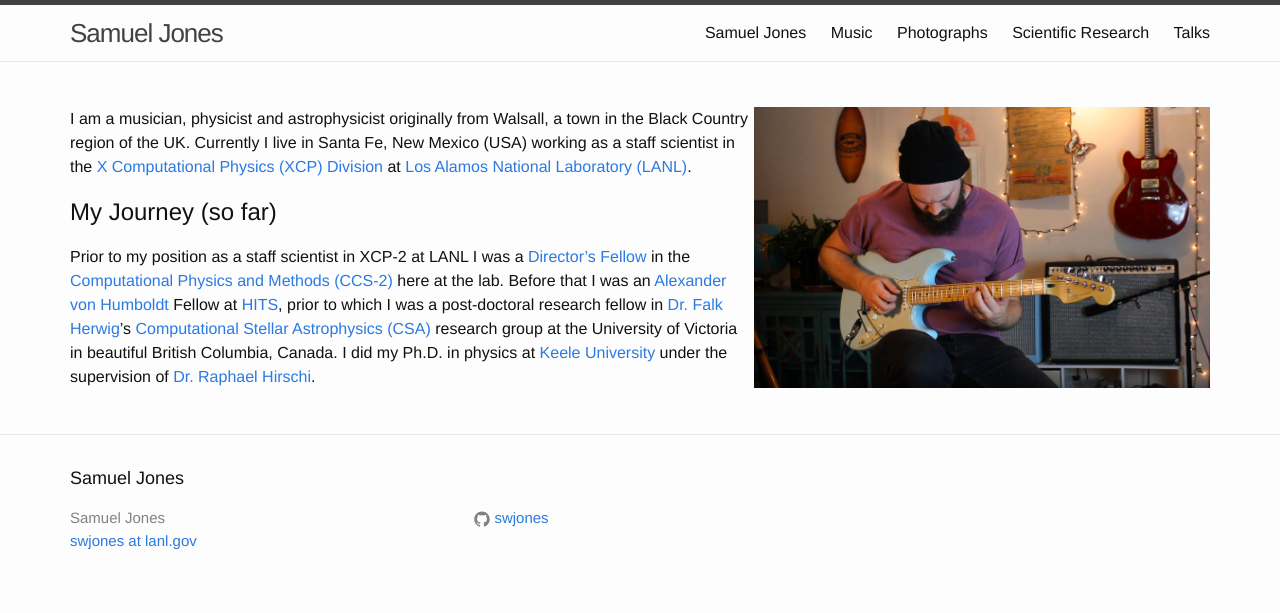
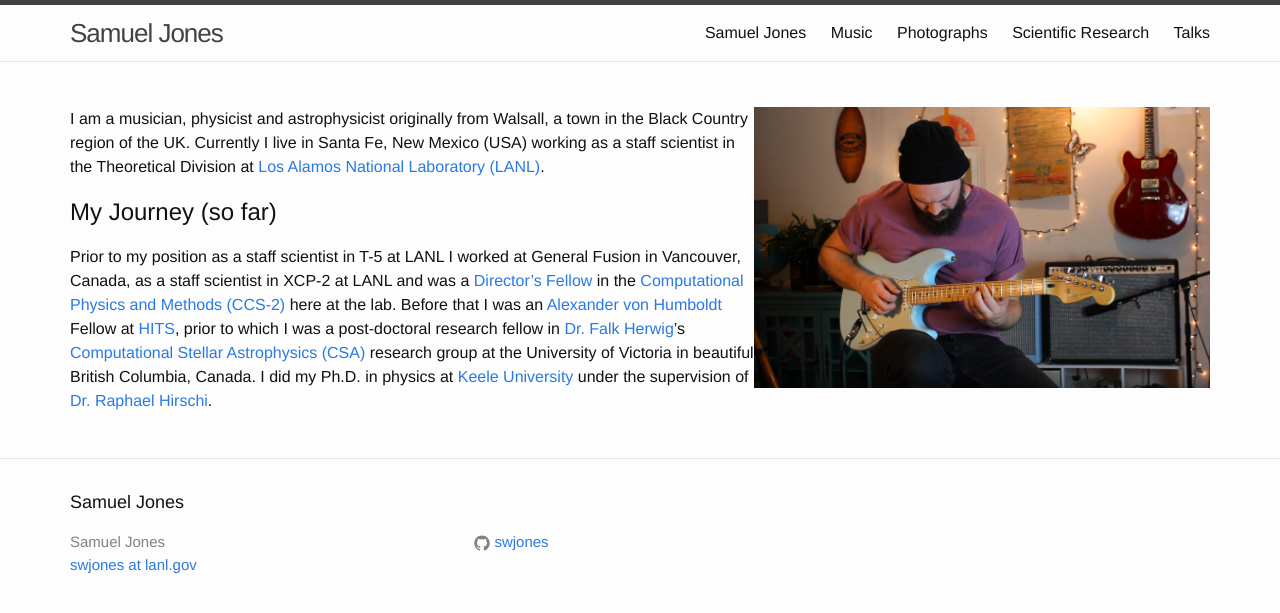
Before and after one commit to swjones/swjones.github.io, a Jekyll site: the page built from index.md, in a window 1280 px wide. Shown: the top 613 px of the page. Built offline with Jekyll 4.4.1, drawn with Linux system fonts in a browser that asks for light colours.

Commit message:
update job

```diff
--- a/index.md
+++ b/index.md
@@ -7,15 +7,14 @@ title: Samuel Jones
 
 I am a musician, physicist and astrophysicist originally from Walsall, a town
 in the Black Country region of the UK. Currently I live in Santa
-Fe, New Mexico (USA) working as a staff scientist in the [X
-Computational Physics (XCP)
-Division](https://www.lanl.gov/org/padwp/adx/computational-physics/index.php)
-at [Los Alamos National Laboratory (LANL)](http://www.lanl.gov/).
+Fe, New Mexico (USA) working as a staff scientist in the
+Theoretical Division at [Los Alamos National Laboratory (LANL)](http://www.lanl.gov/).
 
 My Journey (so far)
 ---
 
-Prior to my position as a staff scientist in XCP-2 at LANL I was a [Director's
+Prior to my position as a staff scientist in T-5 at LANL I worked at General
+Fusion in Vancouver, Canada, as a staff scientist in XCP-2 at LANL and was a [Director's
 Fellow](http://www.lanl.gov/careers/career-options/postdoctoral-research/postdoc-program/postdoc-appointment-types.php)
 in the [Computational Physics and Methods
 (CCS-2)](http://www.lanl.gov/org/padste/adtsc/computer-computational-statistical-sciences/computational-physics-methods/index.php)
```
